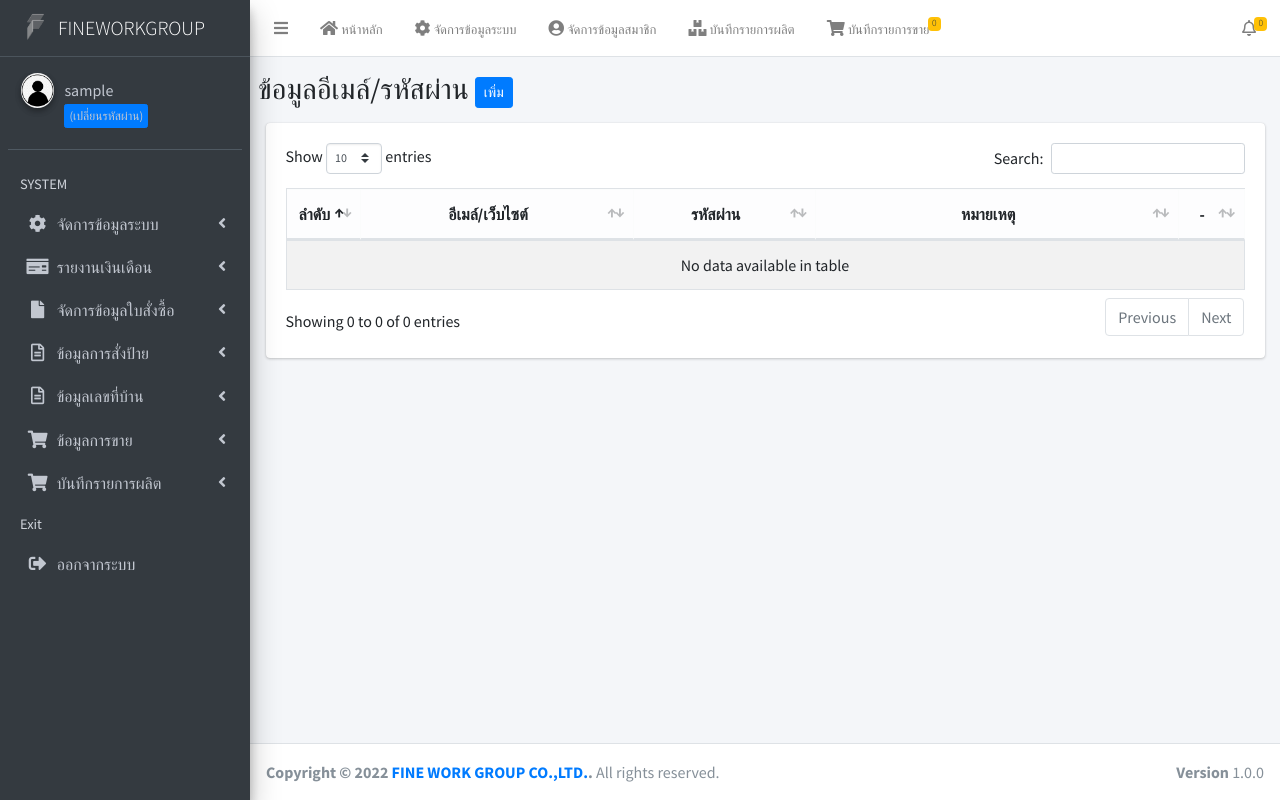
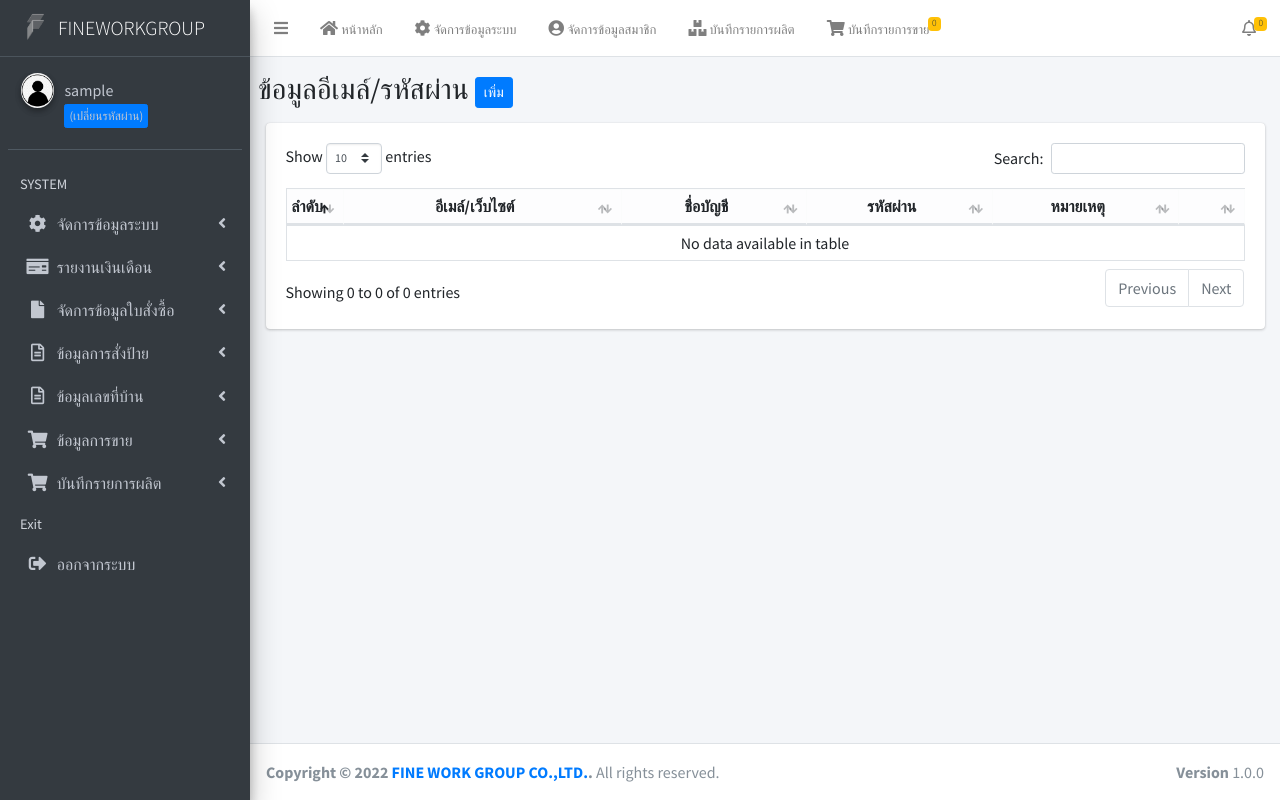
Before and after one commit to Antace/fwgproject, a PHP site: page /admin/link.php in a window 1280 px wide. Run offline with PHP 8.4, Linux system fonts and the light colour scheme; the visitor is signed in with stand-in values (Sample User, id 1); data that the repository does not hold is empty; some libraries are stand-ins or nearby versions.

Commit message:
Update link_list.php

```diff
--- a/admin/link_list.php
+++ b/admin/link_list.php
@@ -13,15 +13,16 @@ if (@$_GET['do'] == 'success') {
 $query = "SELECT * FROM tb_link
 ORDER BY link_id DESC" or die("Error:" . mysqli_error($con));
 $result = mysqli_query($con, $query);
-echo ' <table id="example1" class="table table-bordered table-striped">';
+echo ' <table id="example1" class="table table-bordered table-hover table-sm">';
 echo "<thead  align=center>";
 echo "<tr class='table-light'>
       <th width='3%'>ลำดับ</th>
       <th width='30%'>อีเมล์/เว็บไซต์</th>
+      <th width='20%'>ชื่อบัญชี</th>
       <th width='20%'>รหัสผ่าน</th>
-      <th width='40%'>หมายเหตุ</th>
+      <th width='20%'>หมายเหตุ</th>
 
-      <th width='7%'>-</th>
+      <th width='7%'></th>
     </tr>";
 echo "</thead>";
 $i = 1;
@@ -29,6 +30,7 @@ while ($row = mysqli_fetch_array($result)) {
   echo "<tr>";
   echo "<td  align=center>" . $i++  . "</td> ";
   echo "<td>" . "<a href= ".$row['link_name']." target=blank>".$row['link_name']."</a>" . "</td> ";
+  echo "<td>" . $row['link_user'] . "</td> ";
   echo "<td>" . $row['link_pass'] . "</td> ";
   echo "<td>"  . $row["link_detail"] . "</td> ";
 
```
